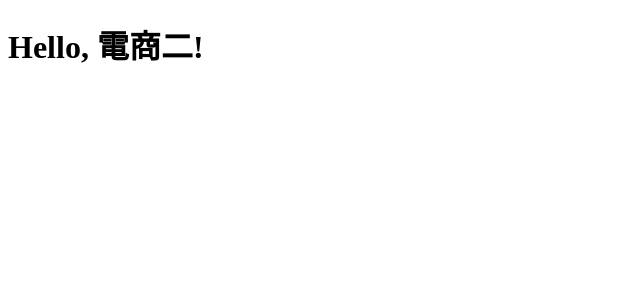
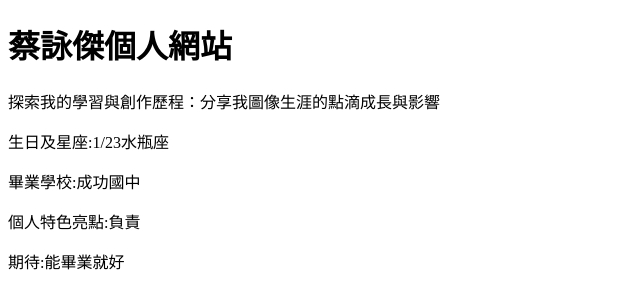
Before and after one commit to s311030-dev/hello, a plain HTML site: page index.html in a window 1280 px wide. Shown: the whole page, without its empty margins (0-640 px from the left). Drawn offline with Linux system fonts and the light colour scheme.

Commit message:
Add files via upload

```diff
--- a/index.html
+++ b/index.html
@@ -1,10 +1,17 @@
 <!DOCTYPE html>
-<htm1>
+<html lang="en">
   <head>
-     <meta charset="utf-8">
-     <title>蔡詠傑網頁</title>
-    </head>
-    </body>
-       <h1>Hello, 電商二!</h1>
+    <meta charset="UTF-8">
+    <meta name="viewport" content="width=device-width, initial-scale=1.0">
+    <title>蔡詠傑個人網站</title>
+  </head>
+  <body>
+    <h1>蔡詠傑個人網站</h1>
+    <p>探索我的學習與創作歷程：分享我圖像生涯的點滴成長與影響</p>
+    <p>生日及星座:1/23水瓶座</p>
+    <p>畢業學校:成功國中</p>
+    <p>個人特色亮點:負責</p>
+    <p>期待:能畢業就好 </p>
+
 </body>
-</htm1>
+</html>
```
